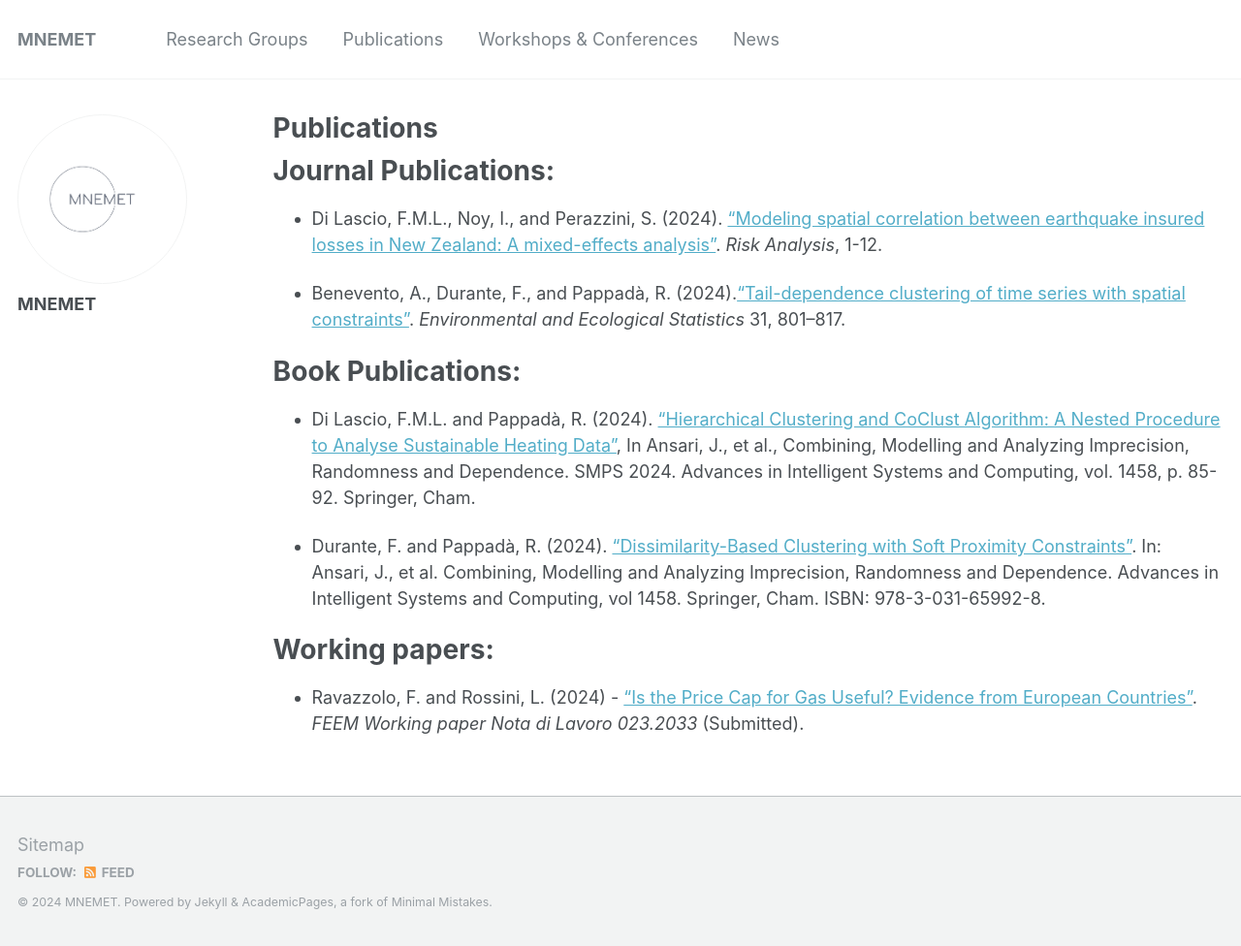
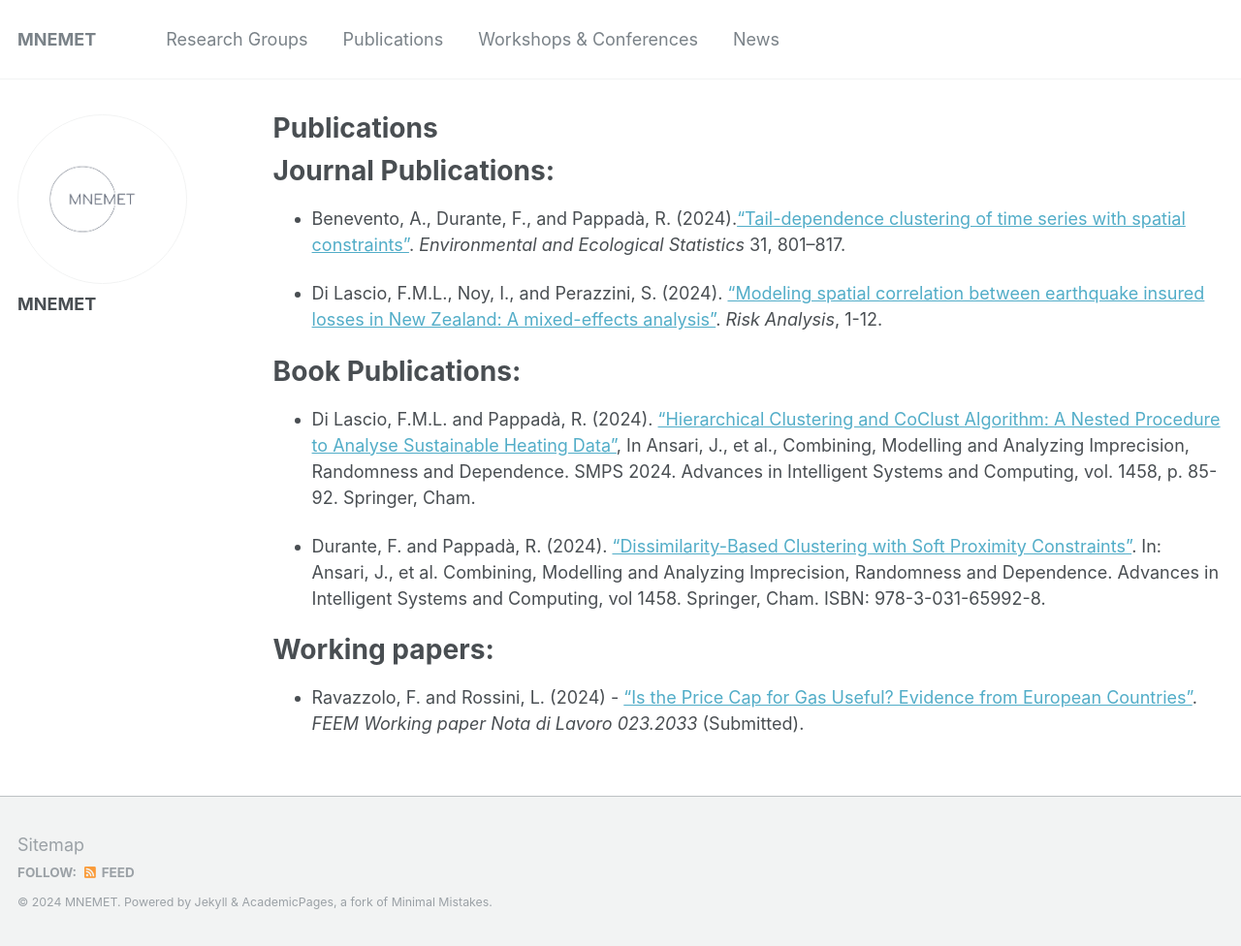
Before and after one commit to rossiniluca/Mnemet, a Jekyll site: the page built from _pages/publications.md, in a window 1280 px wide. Shown: the whole page at 97% size. Built offline with Jekyll 4.4.1, drawn with Linux system fonts in a browser that asks for light colours.

```diff
--- a/_pages/publications.md
+++ b/_pages/publications.md
@@ -7,9 +7,9 @@ author_profile: true
 
 Journal Publications:
 ======
+* Benevento, A., Durante, F., and Pappadà, R. (2024).["Tail-dependence clustering of time series with spatial constraints"](https://link.springer.com/article/10.1007/s10651-024-00626-6). _Environmental and Ecological Statistics_ 31, 801–817.
+
 * Di Lascio, F.M.L., Noy, I., and Perazzini, S. (2024). ["Modeling spatial correlation between earthquake insured losses in New Zealand: A mixed-effects analysis"](https://onlinelibrary.wiley.com/doi/10.1111/risa.16638?af=R). _Risk Analysis_, 1-12.
-
-* Benevento, A., Durante, F., and Pappadà, R. (2024).["Tail-dependence clustering of time series with spatial constraints"](https://link.springer.com/article/10.1007/s10651-024-00626-6). _Environmental and Ecological Statistics_ 31, 801–817.
 
 Book Publications:
 ======
```
